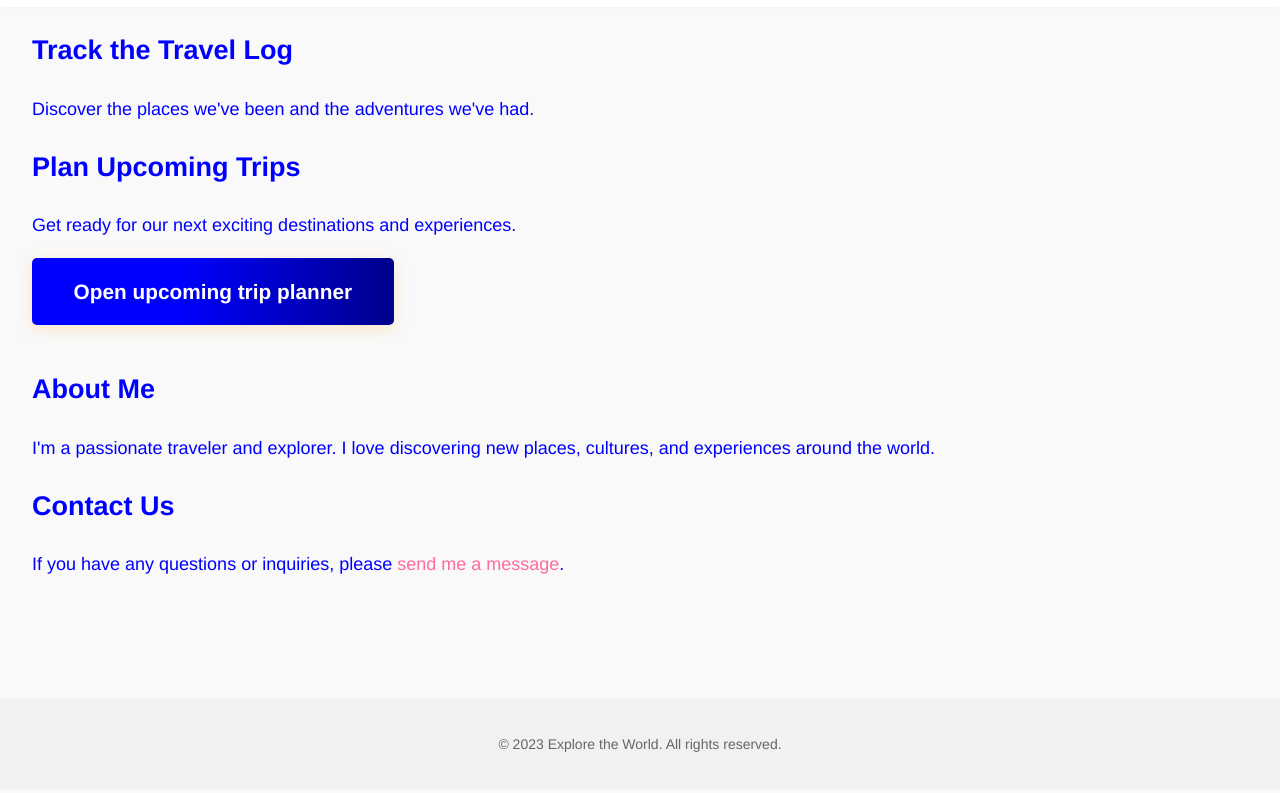
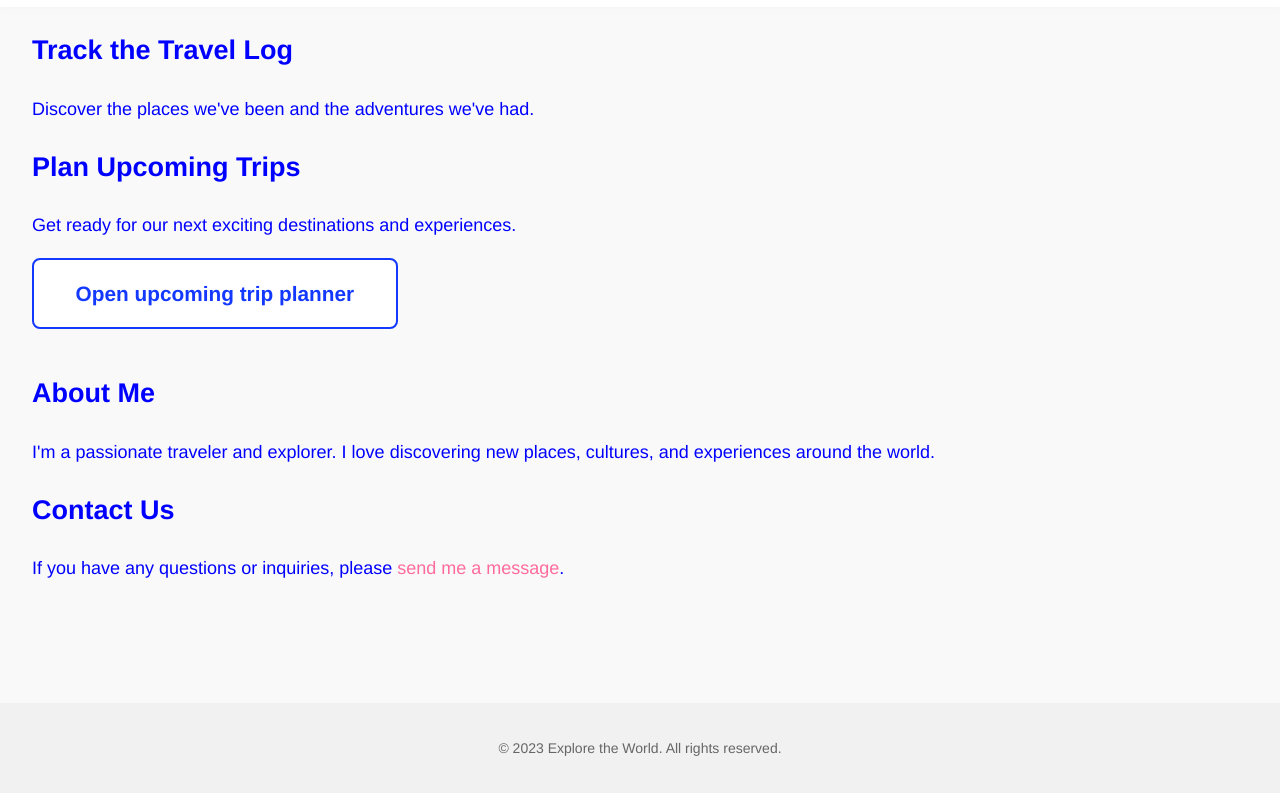
Before and after one commit to mahoko0527-maker/exploretheworld, a website: page index.html in a window 1280 px wide. Shown: the part 91-884 px from the top of the page. Drawn offline with Linux system fonts and the light colour scheme.

Commit message:
Unify highlight buttons with white-outline style

```diff
--- a/styles.css
+++ b/styles.css
@@ -268,22 +268,22 @@ footer {
 /* 目立つボタン風リンク */
 .highlight-btn {
     display: inline-block;
-    background: linear-gradient(90deg, blue 40%, darkblue 100%);
-    color: #fff;
+    background: #ffffff;
+    color: #1338ff;
+    border: 2px solid #1338ff;
     font-weight: bold;
     font-size: 1.3rem;
     padding: 0.8em 2em;
-    border-radius: 5px; /* ← 角丸を小さく */
+    border-radius: 8px;
     text-decoration: none;
-    box-shadow: 0 4px 16px rgba(255, 152, 0, 0.2);
-    transition: transform 0.15s, box-shadow 0.15s;
+    box-shadow: none;
+    transition: background 0.15s, color 0.15s;
     margin-bottom: 1em;
 }
 .highlight-btn:hover, .highlight-btn:focus {
-    transform: scale(1.07);
-    box-shadow: 0 6px 24px rgba(255, 87, 34, 0.25);
-    color: blue;
-    background: linear-gradient(90deg, orange 100%);
+    color: #0d2fe0;
+    background: #f0f5ff;
+    box-shadow: none;
 }
 
 #japan-map path {
```
